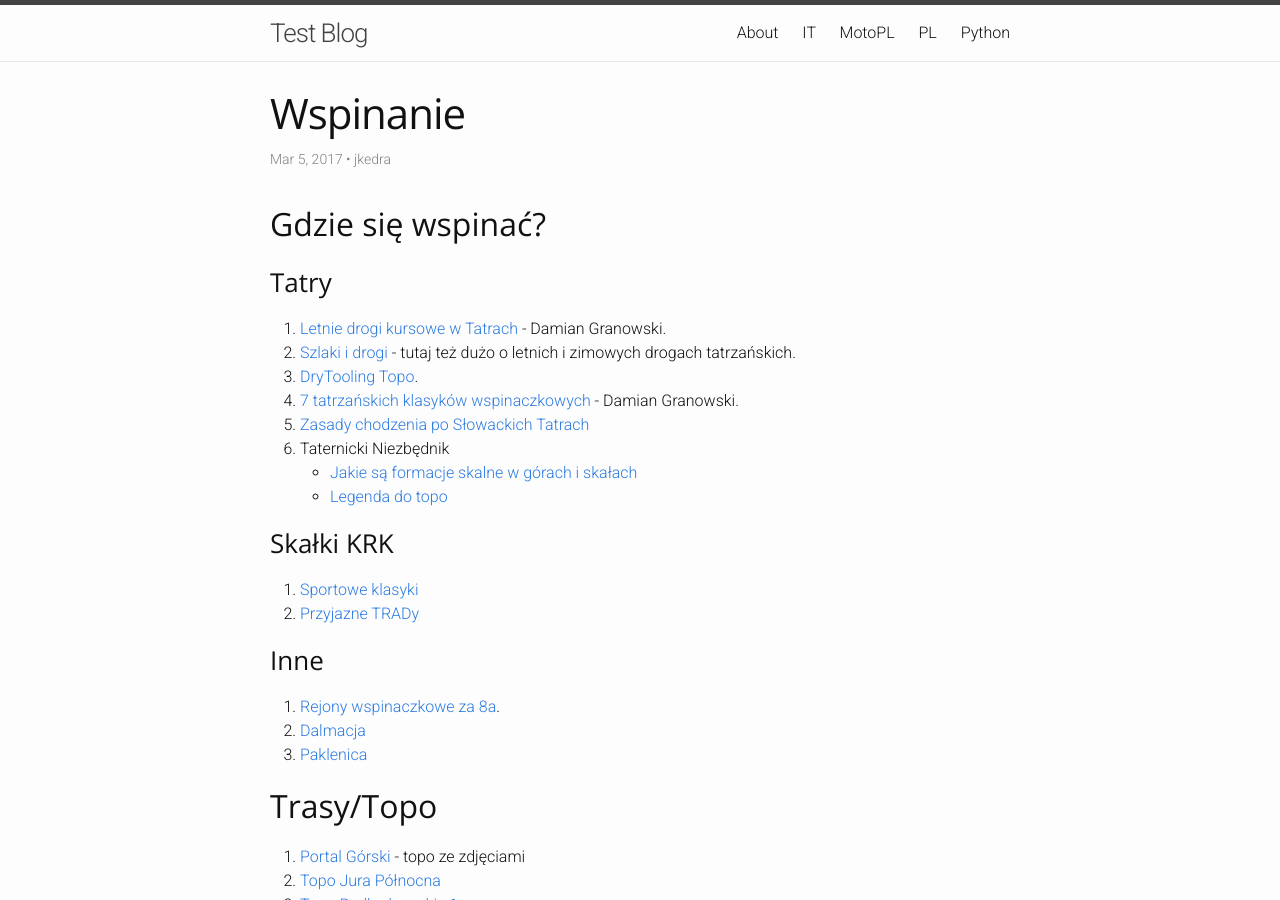
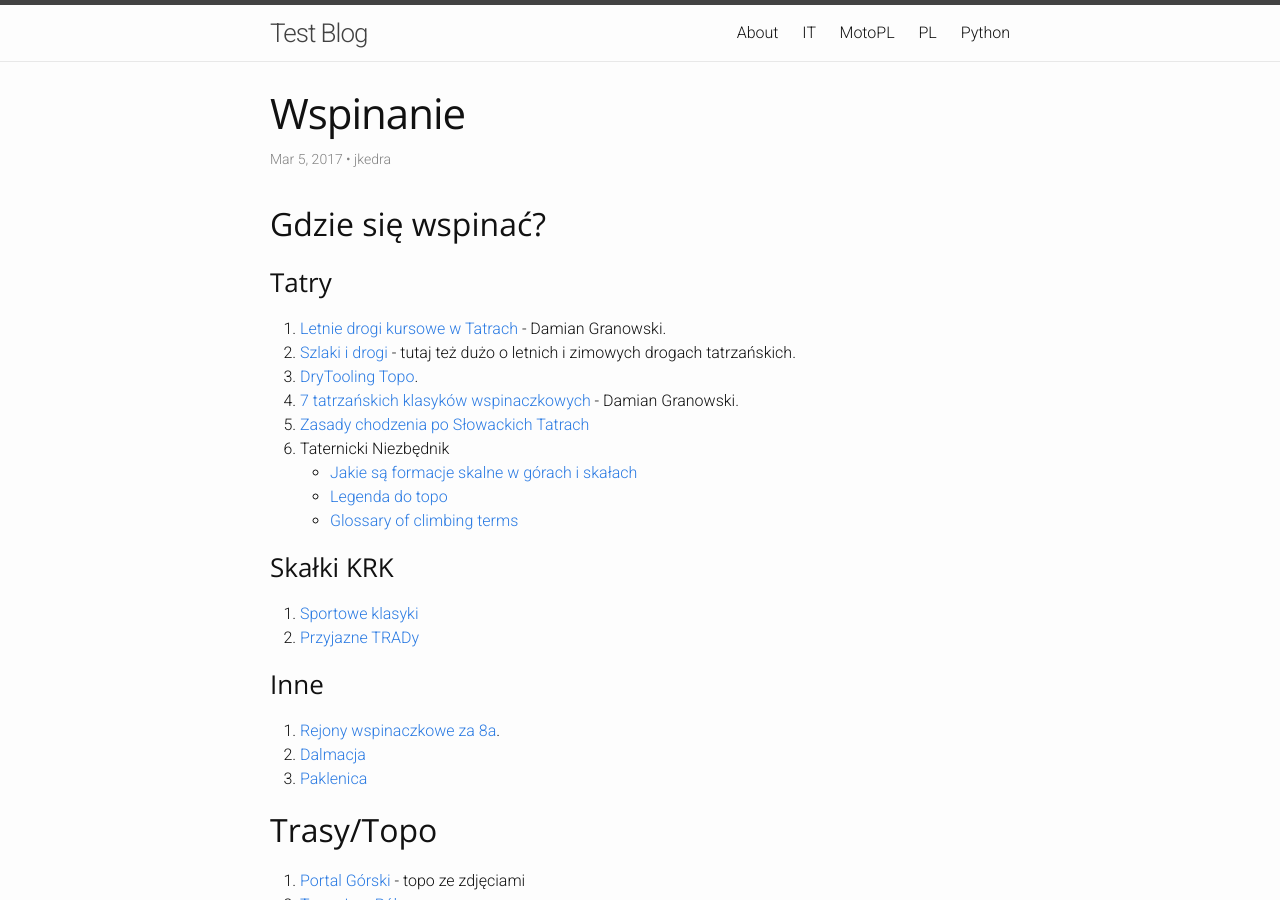
Before and after one commit to jkedra/jkedra.github.io, a Jekyll site: the page built from _posts/2017-03-05-wspinanie.md, in a window 1280 px wide and 900 px high. Built offline with Jekyll 4.4.1, drawn with Linux system fonts in a browser that asks for light colours; some of the changed lines change nothing that is shown.

Commit message:
glossary of climbing terms

```diff
--- a/_posts/2017-03-05-wspinanie.md
+++ b/_posts/2017-03-05-wspinanie.md
@@ -3,6 +3,10 @@ layout: post
 title:  Wspinanie
 author: jkedra
 language: pl
+
+jquery: true
+jss: [wikipize]
+
 ---
 
 ## Gdzie się wspinać?
@@ -19,6 +23,7 @@ language: pl
 6. Taternicki Niezbędnik
    * [Jakie są formacje skalne w górach i skałach][dt-formacje]
    * [Legenda do topo][dt-topo-legenda]
+   * [Glossary of climbing terms](we:)
 
 ### Skałki KRK
 
```
